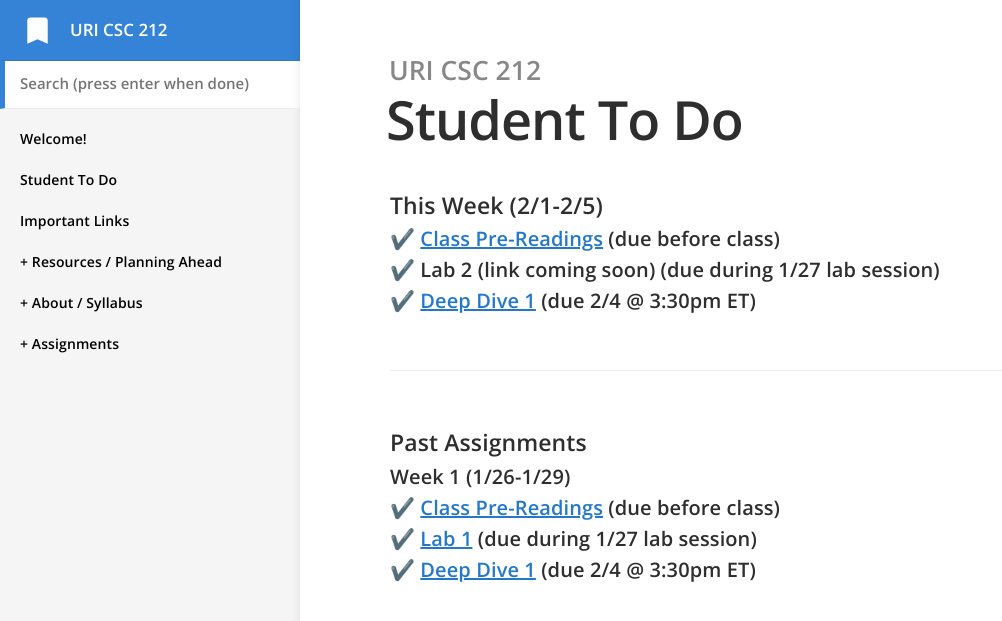
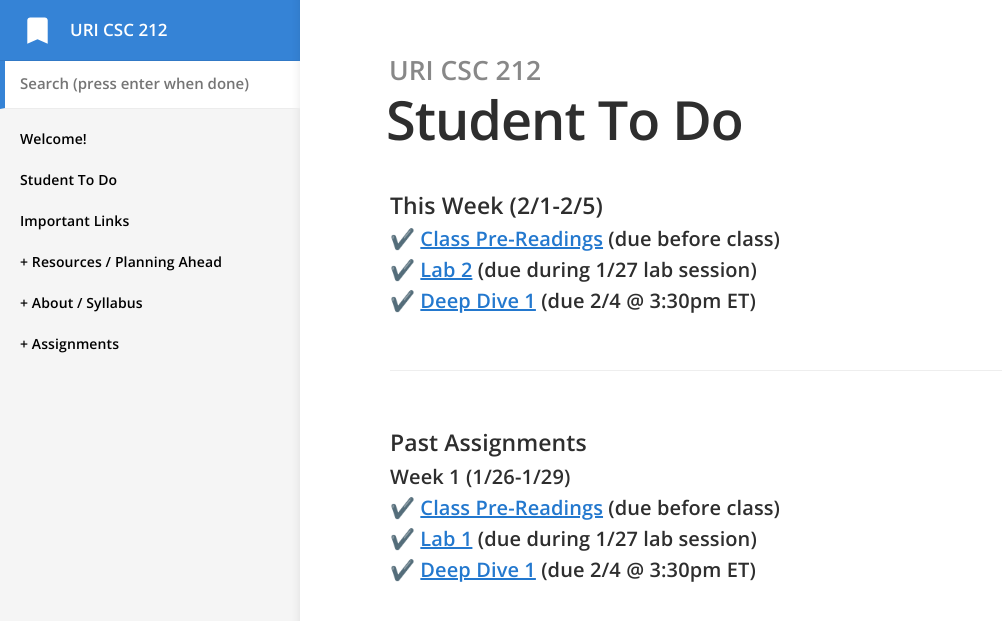
Before and after one commit to vcc-csc212/sp21-archive, a Jekyll site: the page built from todo.md, in a window 1280 px wide. Shown: the top 621 px of the page, without its empty margins (0-1002 px from the left). Built offline with Jekyll 4.4.1, drawn with Linux system fonts in a browser that asks for light colours.

Commit message:
Fixed lab 2 image, added link to the website.

```diff
--- a/todo.md
+++ b/todo.md
@@ -5,7 +5,7 @@ permalink: /todo/
 #### This Week (2/1-2/5)
 
 ##### ✔️ [Class Pre-Readings](/wk2) (due before class)
-##### ✔️ Lab 2 (link coming soon) (due during 1/27 lab session)
+##### ✔️ [Lab 2](/lab02)  (due during 1/27 lab session)
 ##### ✔️ [Deep Dive 1](/dd1) (due 2/4 @ 3:30pm ET)
 
 ---
```
Also changed, not shown: _docs/labs/lab-02/lab02.md (+1 -1 lines), _docs/labs/lab-02/recursive_example.png (added).
